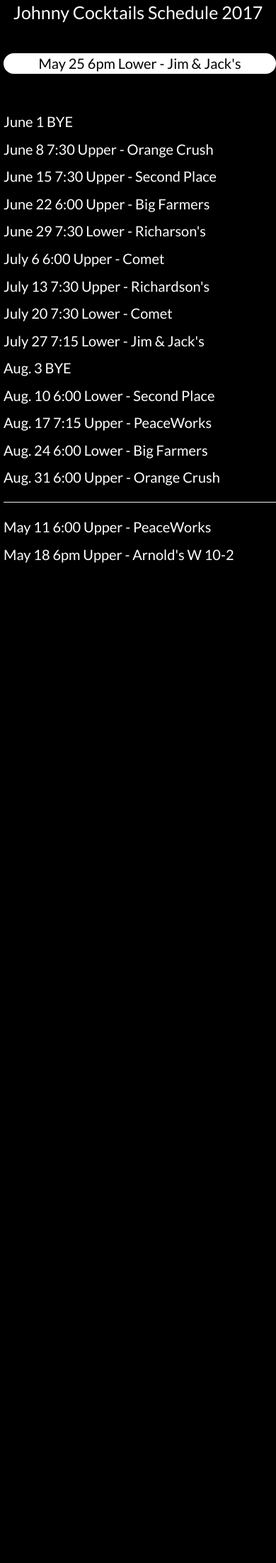
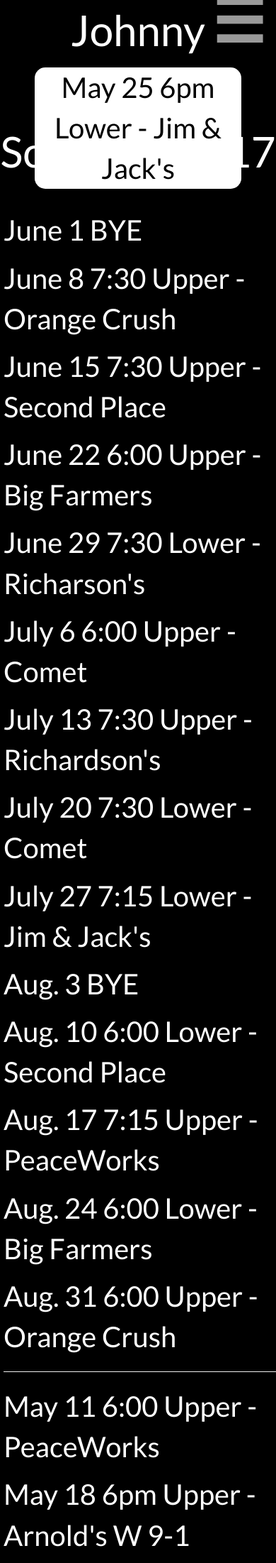
Before and after one commit to adamtjones/johnnycocktails, a PHP site: page /index.html in a window 390 px wide. Shown: the whole page at 71% size. Before the commit the page ends 793 px from the top, so only its background shows below. Run offline with PHP 8.4, Linux system fonts and the light colour scheme; some libraries are stand-ins or nearby versions.

Commit message:
mobile menu added but unstyled

```diff
--- a/css/main.css
+++ b/css/main.css
@@ -9,15 +9,62 @@ header {
 	margin:auto;
 	display:block;
     font-family: 'Lato', sans-serif;
-    font-size: 25px;
+    font-size: 60px;
     height: 75px;
+    margin-bottom: 20px;
 
+}
+.hamburger{
+  background:none;
+  position:absolute;
+  top:0;
+  right:0;
+  line-height:45px;
+  padding:5px 15px 0px 15px;
+  color:#999;
+  border:0;
+  font-size:1.4em;
+  font-weight:bold;
+  cursor:pointer;
+  outline:none;
+  z-index:10000000000000;
+}
+.cross{
+  background:none;
+  position:absolute;
+  top:0px;
+  right:0;
+  padding:7px 15px 0px 15px;
+  color:#999;
+  border:0;
+  font-size:3em;
+  line-height:65px;
+  font-weight:bold;
+  cursor:pointer;
+  outline:none;
+  z-index:10000000000000;
+}
+.menu{z-index:1000000; font-weight:bold; font-size:0.8em; width:10%; background:#f1f1f1;  position:absolute; text-align:center; font-size:12px;}
+.menu ul {margin: 0; padding: 0; list-style-type: none; list-style-image: none;}
+.menu li {display: block;   padding:15px 0 15px 0; border-bottom:#dddddd 1px solid;}
+.menu li:hover{display: block;    background:#ffffff; padding:15px 0 15px 0; border-bottom:#dddddd 1px solid;}
+.menu ul li a { text-decoration:none;  margin: 0px; color:#666;}
+.menu ul li a:hover {  color: #666; text-decoration:none;}
+.menu a{text-decoration:none; color:#666;}
+.menu a:hover{text-decoration:none; color:#666;}
+
+.glyphicon-home{
+  color:white;
+  font-size:1.5em;
+  margin-top:5px;
+  margin:0 auto;
 }
 .sked {
 
    font-family: 'Lato', sans-serif;
    font-size: 20px;
    padding-left: 5px;
+   font-size: 40px;
 
 }
 .current {
@@ -26,6 +73,11 @@ header {
 	text-align: center;
 	border-radius: 15px;
 	margin-bottom: 25px;
+	width:75%;
+	font-family: 'Lato', sans-serif;
+	font-size: 40px;
+	margin:auto;
+	display: block;
 }
 
 .image {
--- a/index.html
+++ b/index.html
@@ -16,17 +16,22 @@
 	<main>
 		<header>
 			<p>Johnny Cocktails Schedule 2017</p>
-<!--work in progress
+
 			<button class="hamburger">&#9776;</button>
+			<button class="cross">&#735;</button>
+			<div class="menu">
 			<ul>
 				<a href="tel:513-432-7075"><li>call Pacman</li></a>
 				<a href="sms:+5134327075"><li>text Pacman</li></a>
 				<a href="mailto:adamjns802@gmail.com"><li>email Pacman</li></a>
+				<a href="http://www.accuweather.com/en/us/cincinnati-oh/45202/weather-forecast/19366_pc"><li>weather</li></a>
 			</ul>
--->
+			</div>
+
 		</header>
+
+			<div class="current"><p>May 25 6pm Lower - Jim & Jack's</p></div></br>
 		<div class="sked">
-			<p class="current">May 25 6pm Lower - Jim & Jack's</p></br>
 			<p>June 1 BYE</p>
 			<p>June 8 7:30 Upper - Orange Crush</p>
 			<p>June 15 7:30 Upper - Second Place</p>
@@ -43,10 +48,12 @@
 			<p>Aug. 31 6:00 Upper - Orange Crush</p>
 				<hr>
 			<p>May 11 6:00 Upper - PeaceWorks</p>
-			<p>May 18 6pm Upper - Arnold's W 10-2</p>
+			<p>May 18 6pm Upper - Arnold's W 9-1</p>
 		</div>
-
-					<!--<img class="image" src="images/2017JohnnyCocktailsSchedule.png"/>-->
 	</main>
+<script src="https://code.jquery.com/jquery-1.12.4.js"
+              integrity="sha256-Qw82+bXyGq6MydymqBxNPYTaUXXq7c8v3CwiYwLLNXU="
+              crossorigin="anonymous"></script>
+              <script src="js/main.js"></script>
 </body>
 </html>
--- /dev/null
+++ b/js/main.js
@@ -0,0 +1,20 @@
+$(document).ready(function() {
+
+$( ".cross" ).hide();
+$( ".menu" ).hide();
+
+$( ".hamburger" ).click(function() {
+$( ".menu" ).slideToggle( "fast", function() {
+$( ".hamburger" ).hide();
+$( ".cross" ).show();
+});
+});
+
+$( ".cross" ).click(function() {
+$( ".menu" ).slideToggle( "fast", function() {
+$( ".cross" ).hide();
+$( ".hamburger" ).show();
+});
+});
+
+});
```
